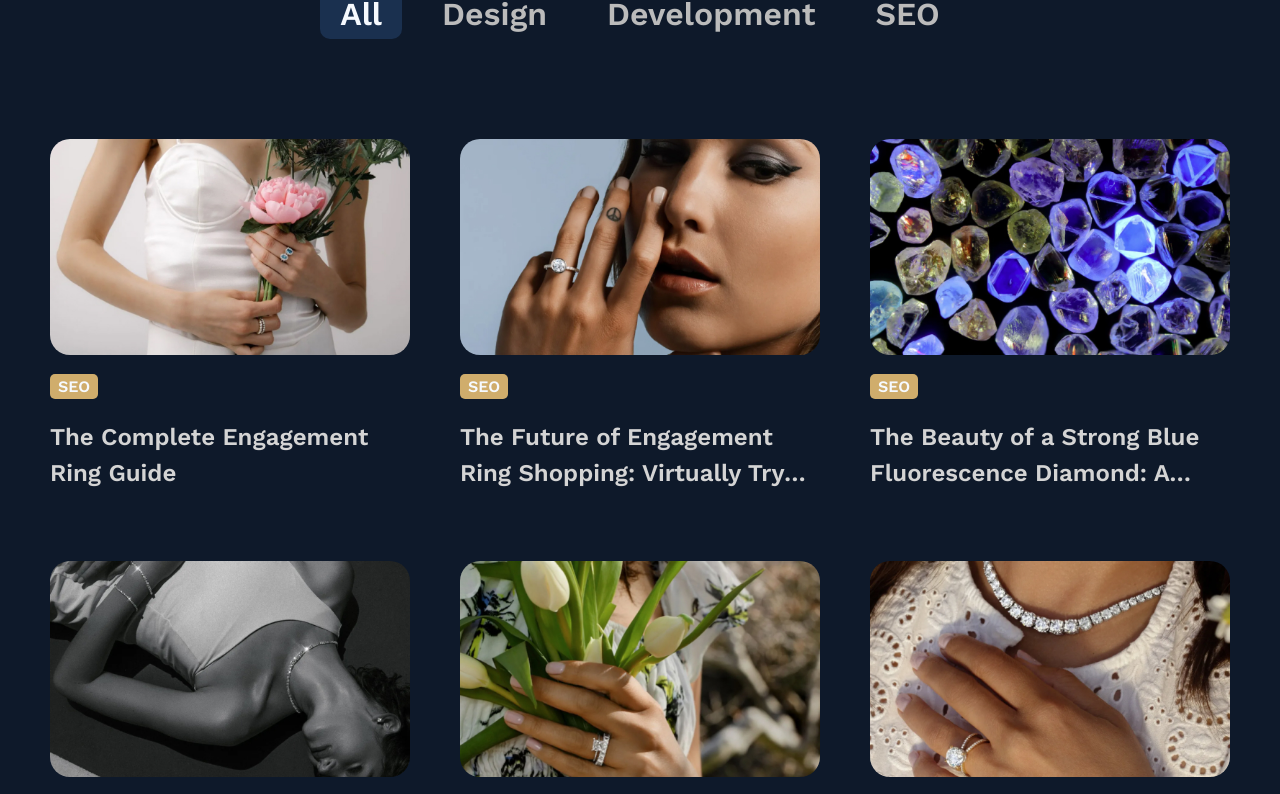
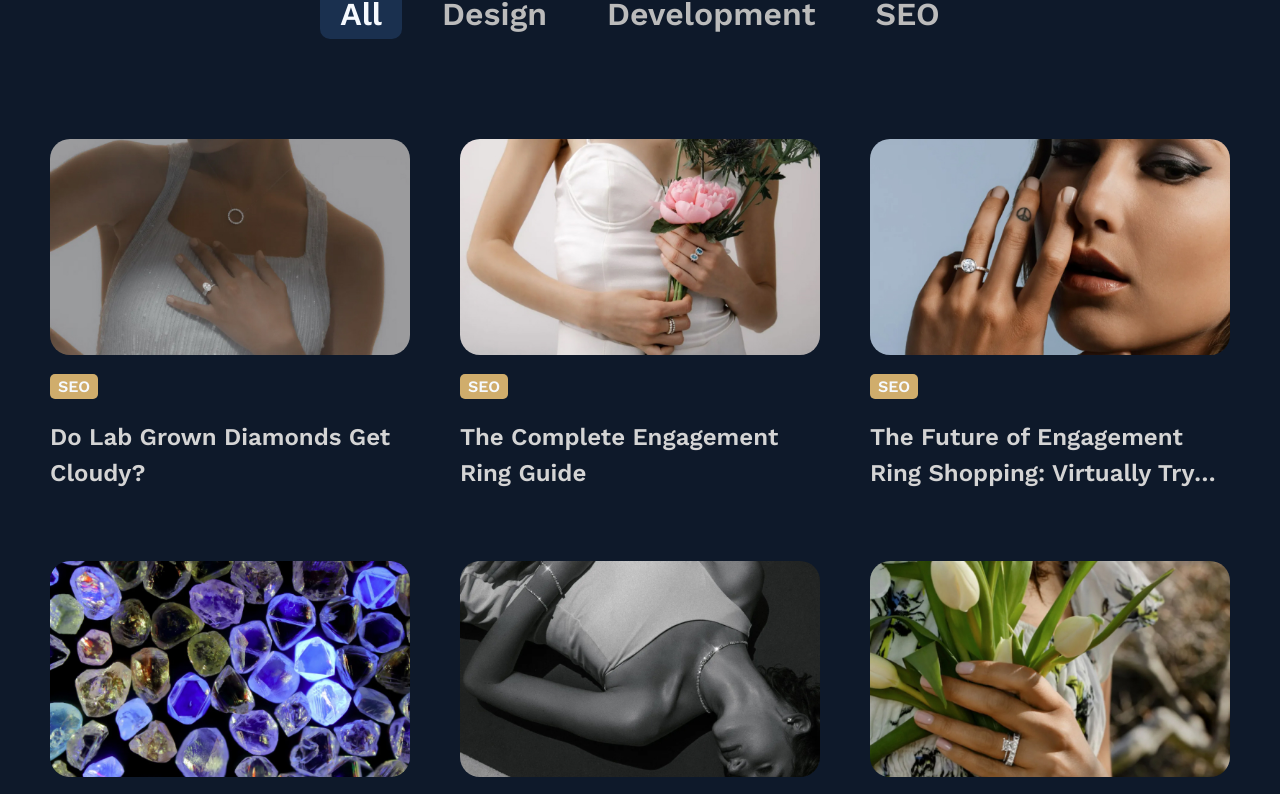
Before and after one commit to Count-MonteCristo/portfolio, a React (Create React App) app: page /portfolio in a window 1280 px wide. Shown: the part 865-1659 px from the top of the page. Built offline with nearby package versions, Linux system fonts and the light colour scheme.

Commit message:
content update

```diff
--- a/src/components/Services.js
+++ b/src/components/Services.js
@@ -24,8 +24,7 @@ const Services = () => {
           I'm a passionate Software Engineer and SEO Editor dedicated to
           crafting exceptional online experiences. With a fusion of creativity
           and technical expertise, I offer a range of services that empower
-          businesses to thrive in the digital realm. Here's what I can do for
-          you:
+          businesses to thrive in the digital realm.
         </p>
         <div className="services-section-cards">
           <div className="services-section-card-design">
--- a/src/components/projectsData.js
+++ b/src/components/projectsData.js
@@ -37,6 +37,7 @@ import moreEthical from "../assets/project-images/moreEthical.jpg";
 import blueFluorescence from "../assets/project-images/blueFluorescence.jpg";
 import virtual from "../assets/project-images/virtual.jpg";
 import guide from "../assets/project-images/ring-guide.jpg";
+import cloudy from "../assets/project-images/cloudy.jpg";
 
 const projectsData = [
   //CO Blog Posts
@@ -248,6 +249,14 @@ const projectsData = [
     completionDate: "2023/09/19",
     link: "https://www.cleanorigin.com/blog/engagement-ring-guide/",
   },
+  {
+    id: 40,
+    name: "Do Lab Grown Diamonds Get Cloudy?",
+    tags: ["SEO"],
+    image: cloudy,
+    completionDate: "2023/09/20",
+    link: "https://www.cleanorigin.com/blog/do-lab-grown-diamonds-get-cloudy/",
+  },
 
   //TP Articles
   {
```
Also changed, not shown: src/assets/project-images/cloudy.jpg (added).
